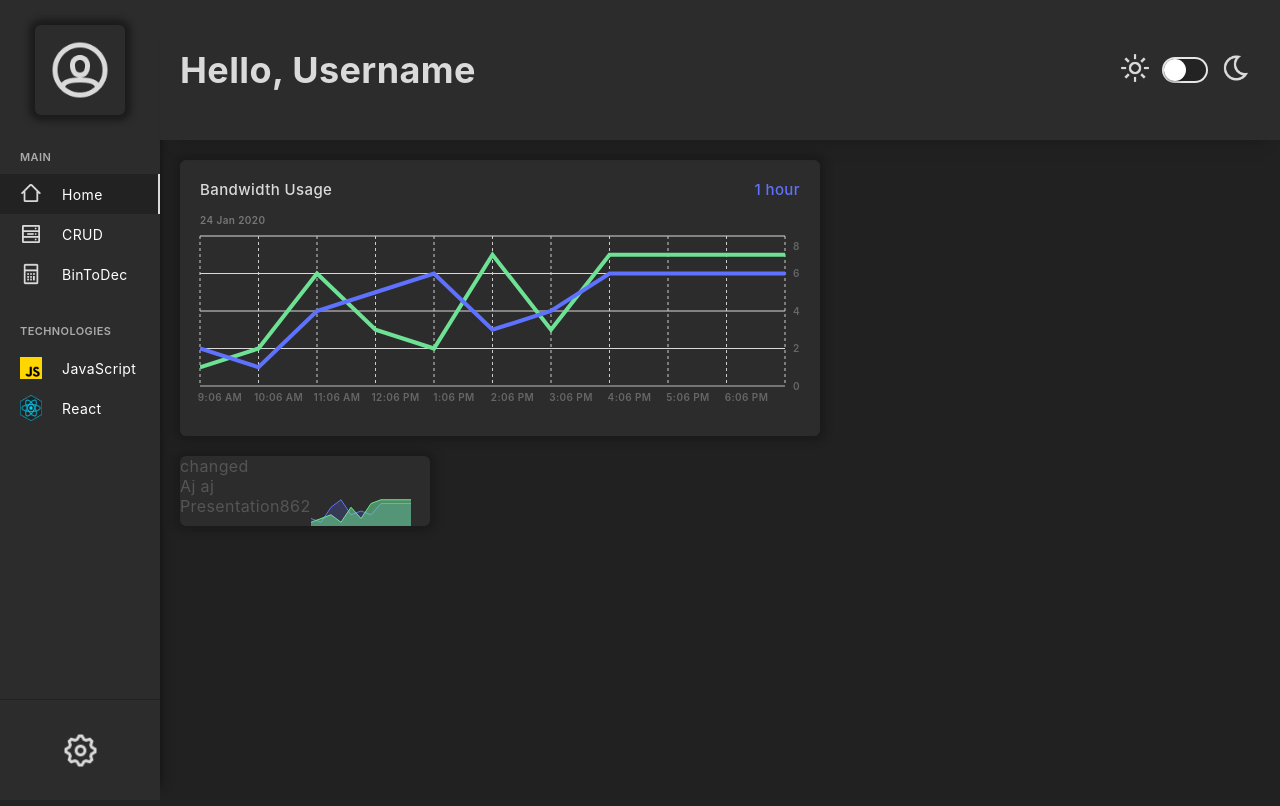
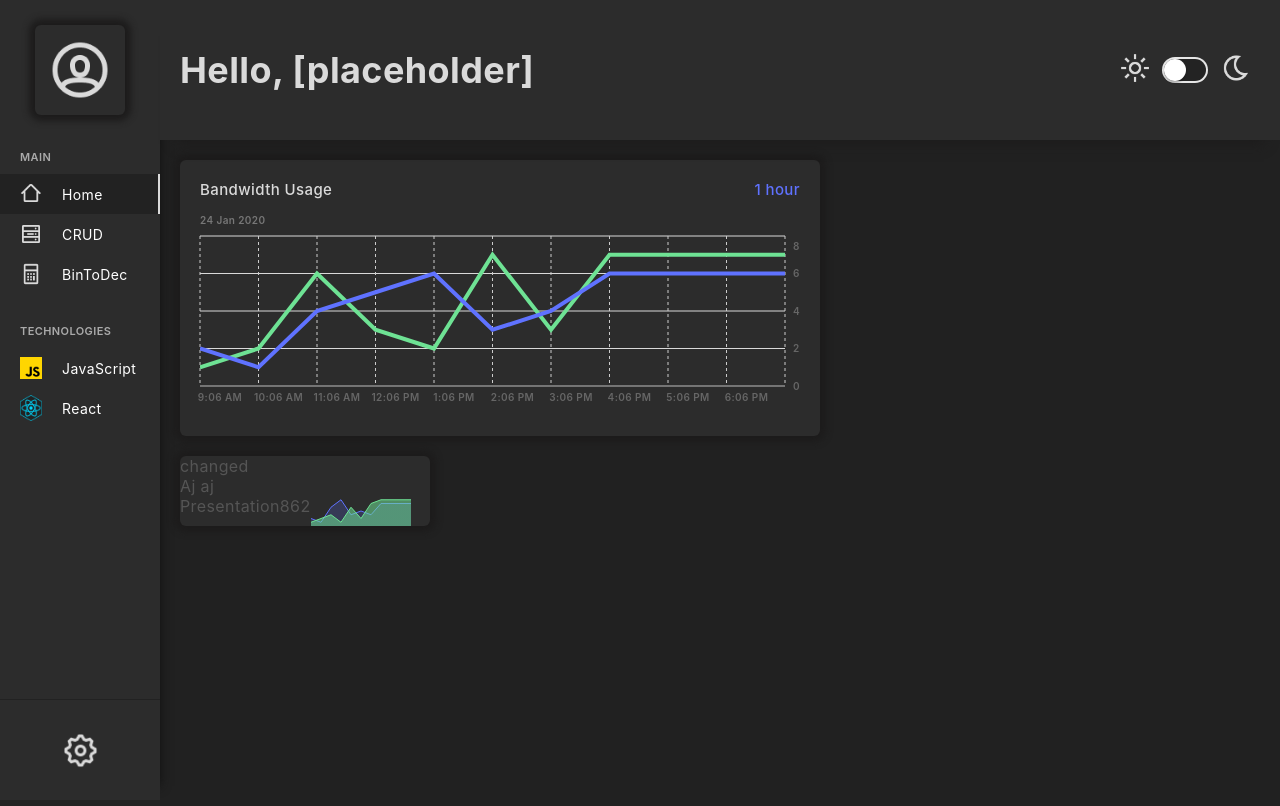
Before and after one commit to Damjan011/Ocular, a React (Create React App) app: page / in a window 1280 px wide. Shown: the top 806 px of the page. Built offline with nearby package versions, Linux system fonts and the light colour scheme.

Commit message:
Changed placeholder

```diff
--- a/src/components/TopBar/index.js
+++ b/src/components/TopBar/index.js
@@ -16,7 +16,7 @@ const TopBar = () => {
   return (
     <div className={`ui-topbar ${appear ? 'ui-topbar-appear' : ''}`}>
       <div className={`ui-user-greeting ${longerAppear ? 'ui-user-greeting-appear' : ''}`}>
-        <p>Hello, Username</p>
+        <p>Hello, [placeholder]</p>
       </div>
       <ThemeSwitch />
     </div>
```
